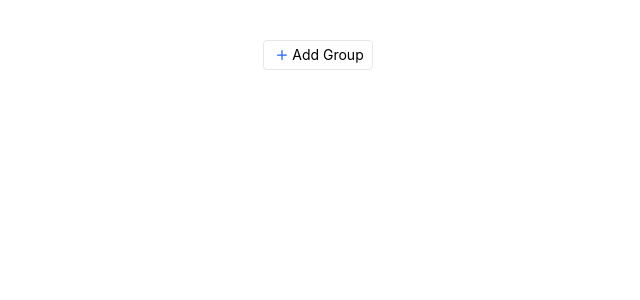
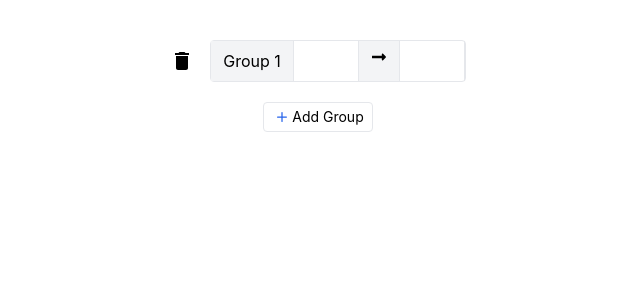
Before and after one commit to shristi-gupta21/group-to-do-app, a React (Create React App) app: page / in a window 1280 px wide. Both pictures are taken after a click on the button "Add Group". Shown: the top 300 px of the page, without its empty margins (322-962 px from the left). Built offline with nearby package versions, Linux system fonts and the light colour scheme.

Commit message:
delete and add group functionality done

```diff
--- a/src/components/Group.js
+++ b/src/components/Group.js
@@ -1,8 +1,12 @@
 import React, { useId, useState } from "react";
 import { MdDelete } from "react-icons/md";
 import { FaLongArrowAltRight } from "react-icons/fa";
+import { useDispatch, useSelector } from "react-redux";
+import { deleteGroup } from "../features/groupSlice";
 
-export const Group = ({ index, group }) => {
+export const Group = ({ index }) => {
+  const group = useSelector((state) => state.group.value);
+  const dispatch = useDispatch();
   const [startValue, setStartValue] = useState();
   const [endValue, setEndValue] = useState();
   const id = useId();
@@ -16,10 +20,12 @@ export const Group = ({ index, group }) => {
     let numericValue = inputVal.replace(/\D/g, "");
     setEndValue(numericValue);
   };
-  console.log(group);
+
   return (
     <div key={id} className="flex items-center gap-4">
-      <MdDelete className=" text-2xl" />
+      <button onClick={() => dispatch(deleteGroup(index))}>
+        <MdDelete className=" text-2xl" />
+      </button>
       <div className=" border rounded flex">
         <div className="border-r px-3 py-2 bg-gray-100">
           <span>Group {index}</span>
--- a/src/components/Main.js
+++ b/src/components/Main.js
@@ -1,4 +1,4 @@
-import React, { useState } from "react";
+import React from "react";
 import { Group } from "./Group";
 import { IoIosAdd } from "react-icons/io";
 import { useDispatch, useSelector } from "react-redux";
@@ -6,19 +6,15 @@ import { createGroup } from "../features/groupSlice";
 
 export const Main = () => {
   const dispatch = useDispatch();
-  const group = useSelector((state) => state.value);
-  //   let [group, setGroup] = useState([{ id: crypto.randomUUID() }]);
+  const group = useSelector((state) => state.group.value);
   let handleClick = () => {
-    // let newGroup = { id: crypto.randomUUID() };
-    // setGroup((prev) => [...prev, newGroup]);
     dispatch(createGroup());
   };
-  console.log(group);
   return (
     <div className="mx-auto flex flex-col items-center my-10 gap-5">
-      {/* {group.map((item, index) => (
-        <Group key={item.id} index={index + 1} group={group} />
-      ))} */}
+      {group.map((item, index) => (
+        <Group key={item.id} index={index + 1} />
+      ))}
 
       <button
         className="border  px-2 py-1 rounded flex items-center text-sm"
--- a/src/features/groupSlice.js
+++ b/src/features/groupSlice.js
@@ -6,12 +6,16 @@ export const groupSlice = createSlice({
     value: [],
   },
   reducers: {
-    createGroup: (state, action) => {
+    createGroup: (state) => {
       let newGroup = { id: crypto.randomUUID() };
       state.value.push(newGroup);
+    },
+    deleteGroup: (state, action) => {
+      console.log(action.payload);
+      state.value.splice(action.payload, 1);
     },
   },
 });
 
-export const { createGroup } = groupSlice.actions;
+export const { createGroup, deleteGroup } = groupSlice.actions;
 export default groupSlice.reducer;
```
